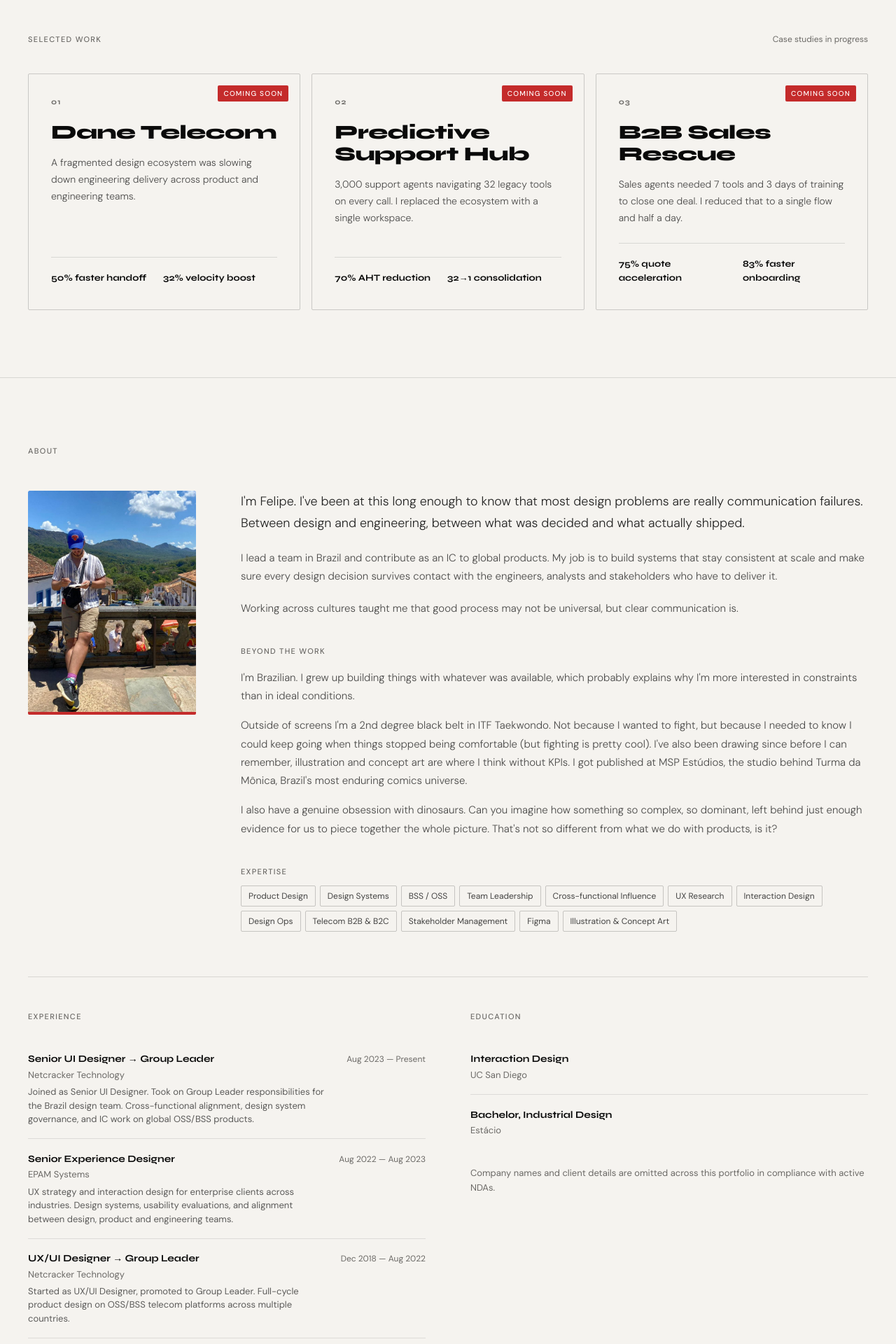
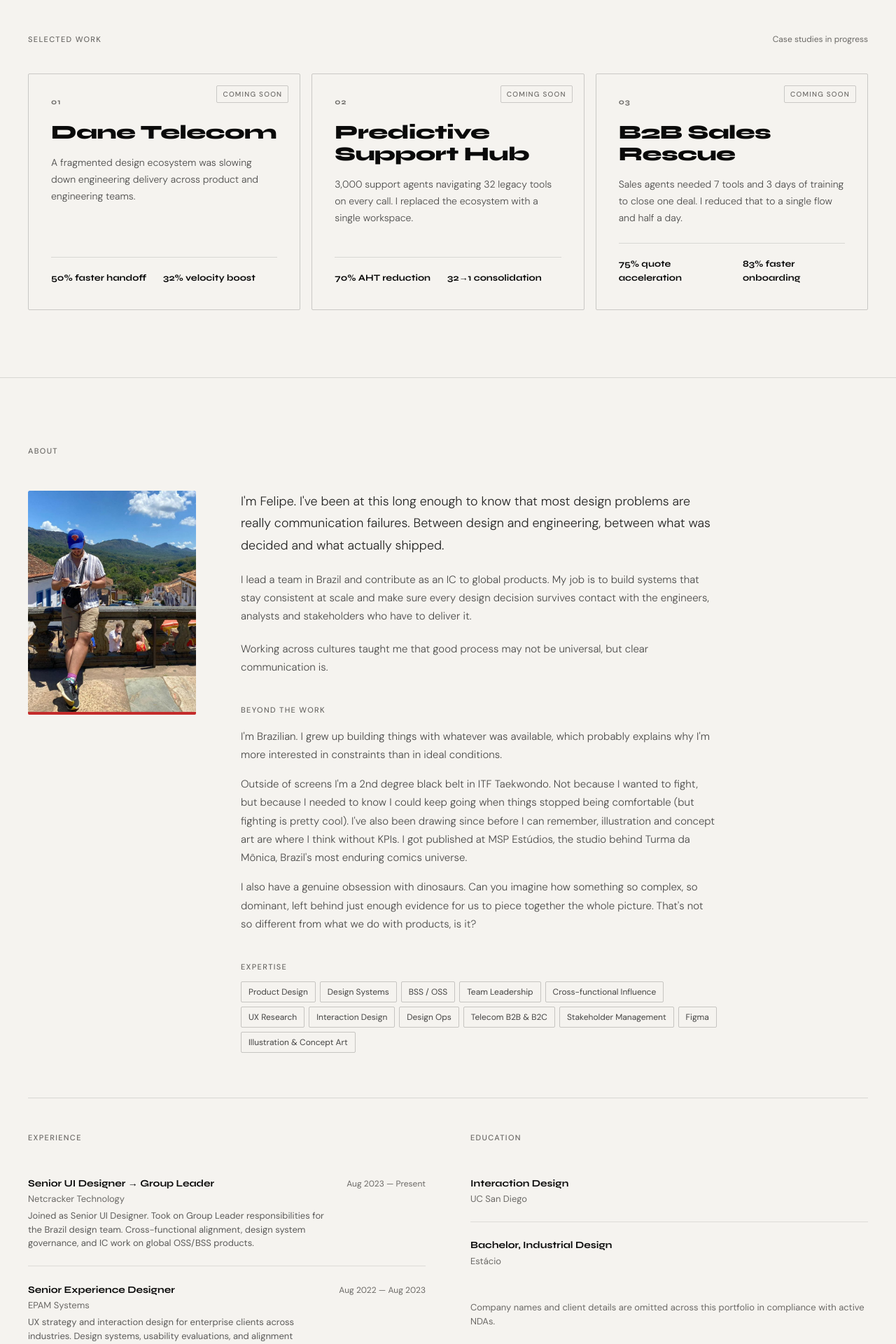
Before and after one commit to cruz-felipe/ux-portfolio, a Next.js app: page / in a window 1280 px wide. Shown: the part 1040-2960 px from the top of the page at 70% size. Built offline with nearby package versions, Linux system fonts and the light colour scheme.

Commit message:
Add files via upload

```diff
--- a/components/About.tsx
+++ b/components/About.tsx
@@ -118,7 +118,7 @@ export default function About() {
           </div>
         </div>
 
-        <div className="about-bio-col">
+        <div className="about-bio-col" style={{ maxWidth: "680px" }}>
           <p style={{
             fontFamily: "var(--font-body)",
             fontSize: "clamp(1rem, 1.4vw, 1.15rem)",
@@ -274,7 +274,7 @@ export default function About() {
               display: "grid",
               gridTemplateColumns: "1fr auto",
               gap: "1rem",
-              padding: "1.1rem 0",
+              padding: "1.4rem 0",
               borderBottom: "1px solid rgba(10,10,10,0.1)",
             }}>
               <div>
@@ -334,7 +334,7 @@ export default function About() {
           </span>
           {EDUCATION.map((ed, i) => (
             <div key={i} style={{
-              padding: "1.1rem 0",
+              padding: "1.4rem 0",
               borderBottom: ed.last ? "none" : "1px solid rgba(10,10,10,0.1)",
             }}>
               <div style={{
--- a/components/Work.tsx
+++ b/components/Work.tsx
@@ -71,8 +71,9 @@ function ProjectCard({ project, index }: { project: typeof PROJECTS[0]; index: n
           position: "absolute",
           top: "1rem",
           right: "1rem",
-          background: "var(--red)",
-          color: "white",
+          background: "transparent",
+          color: hovered ? "rgba(255,255,255,0.45)" : "var(--muted)",
+          border: `1px solid ${hovered ? "rgba(255,255,255,0.2)" : "rgba(10,10,10,0.18)"}`,
           fontFamily: "var(--font-body)",
           fontSize: "10px",
           fontWeight: 500,
@@ -80,6 +81,7 @@ function ProjectCard({ project, index }: { project: typeof PROJECTS[0]; index: n
           textTransform: "uppercase",
           padding: "4px 8px",
           borderRadius: "2px",
+          transition: "color 0.35s ease, border-color 0.35s ease",
         }}>
           Coming soon
         </div>
```
